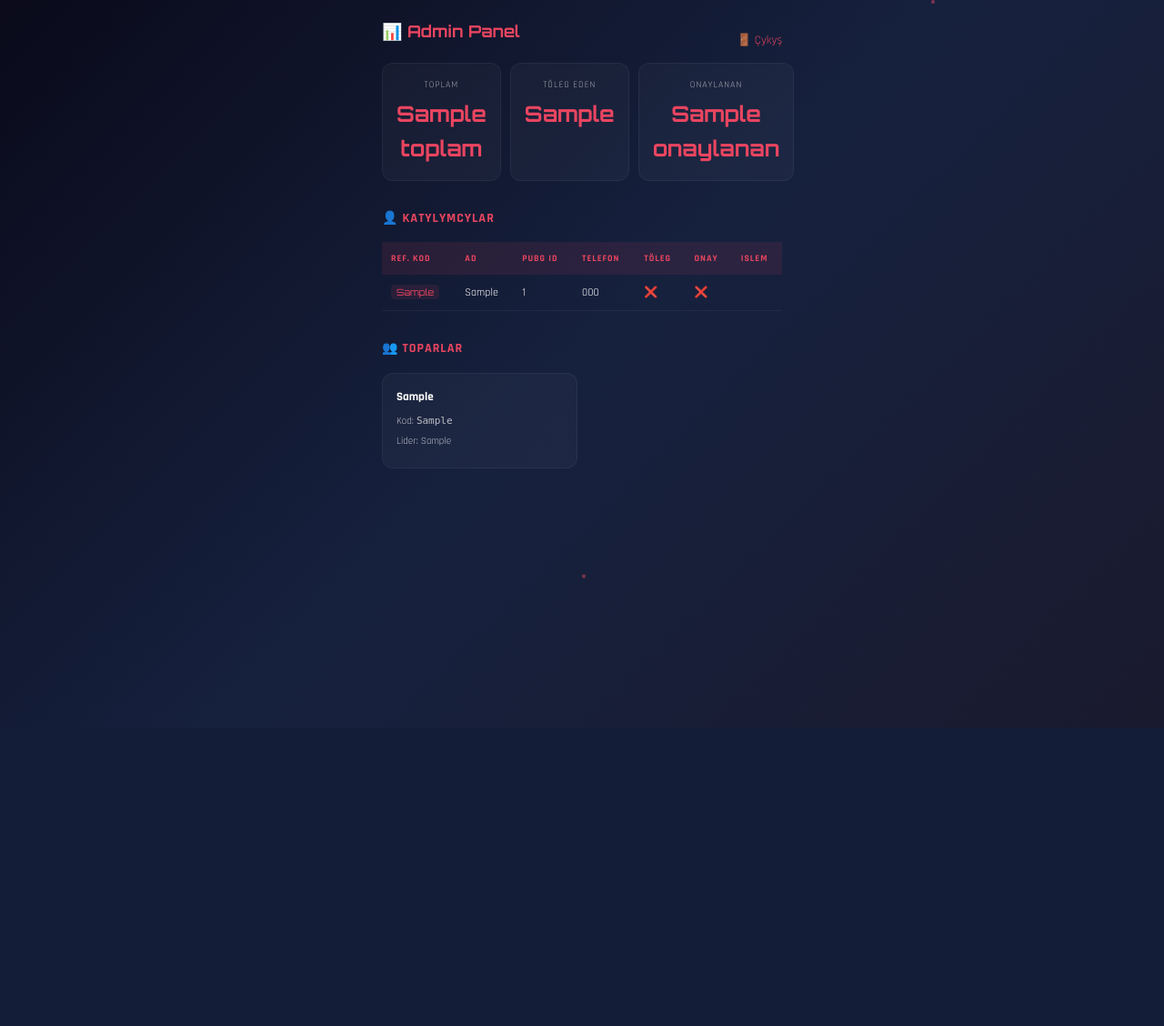
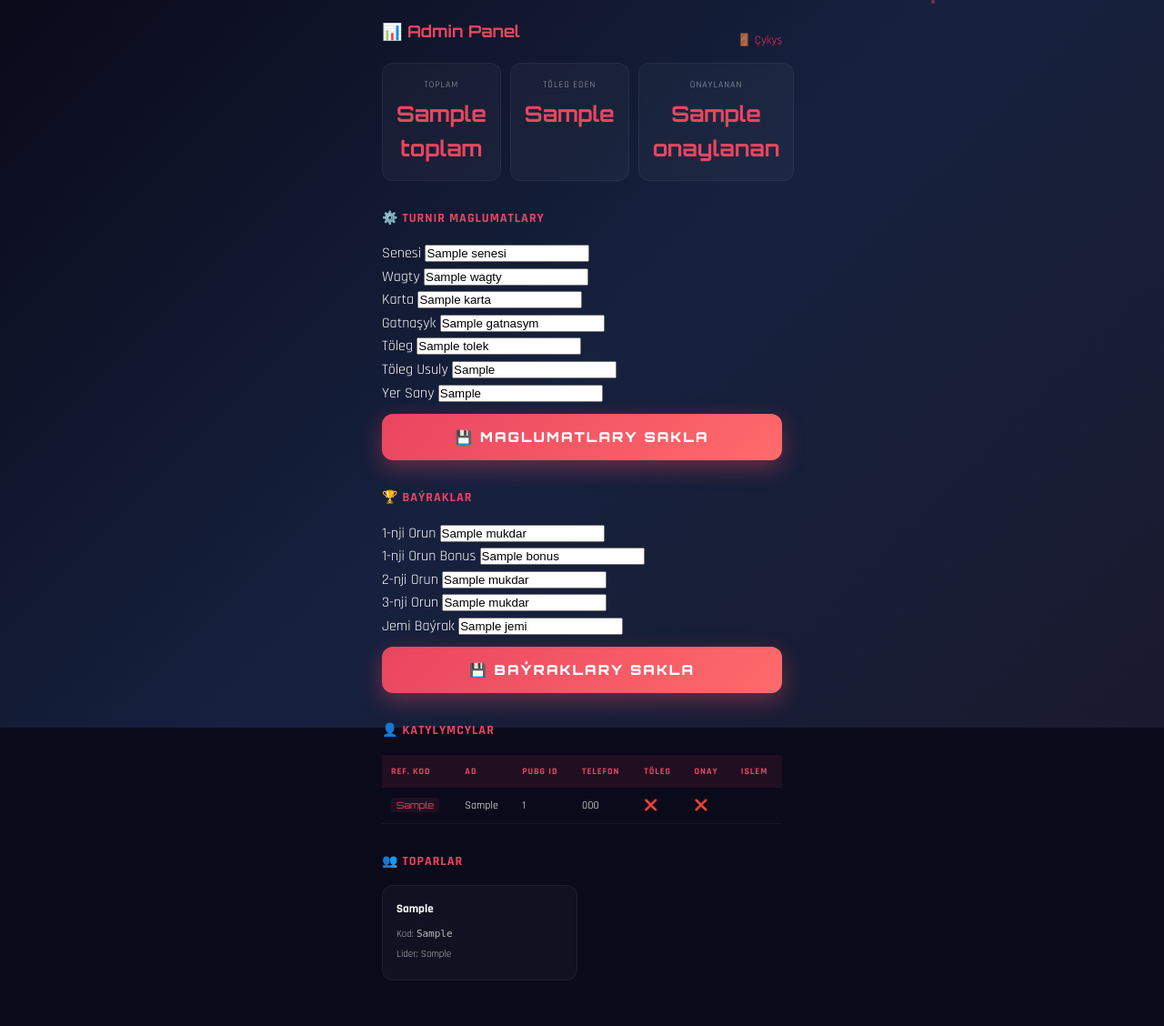
Before and after one commit to kemabarber-maxer/Turnir, a Flask app: template templates/admin_panel.html in a window 1280 px wide. Shown: the whole page at 91% size. Before the commit the page ends 636 px from the top, so only its background shows below. Run offline with Flask 3, Linux system fonts and the light colour scheme; the template is opened without the code that fills it: most values are stand-ins (such as "Sample title", 1, 10 or a date in 2020).

Commit message:
Update admin_panel.html

```diff
--- a/templates/admin_panel.html
+++ b/templates/admin_panel.html
@@ -13,11 +13,11 @@
         <div class="particle"></div>
         <div class="particle"></div>
     </div>
-    <div class="container">
+    <div class="container main-content">
         <header class="admin-header">
             <div style="display:flex; justify-content:space-between; align-items:center;">
                 <h1>📊 Admin Panel</h1>
-                <a href="/admin/logout" style="color:#e94560; text-decoration:none; font-size:13px;">🚪 Çykyş</a>
+                <a href="/admin/logout" style="color:#ff2d55; text-decoration:none; font-size:13px;">🚪 Çykyş</a>
             </div>
             <div class="admin-stats">
                 <div class="stat-box">
@@ -34,6 +34,74 @@
                 </div>
             </div>
         </header>
+
+        <!-- AYARLAR -->
+        <section class="admin-section">
+            <h2>⚙️ Turnir Maglumatlary</h2>
+            <div class="ayar-form">
+                <div class="ayar-group">
+                    <label>Senesi</label>
+                    <input type="text" id="ayar-senesi" value="{{ turnir.senesi }}" placeholder="25 Iýul 2026">
+                </div>
+                <div class="ayar-group">
+                    <label>Wagty</label>
+                    <input type="text" id="ayar-wagty" value="{{ turnir.wagty }}" placeholder="20:00 (TM)">
+                </div>
+                <div class="ayar-group">
+                    <label>Karta</label>
+                    <input type="text" id="ayar-karta" value="{{ turnir.karta }}" placeholder="Erangel">
+                </div>
+                <div class="ayar-group">
+                    <label>Gatnaşyk</label>
+                    <input type="text" id="ayar-gatnasym" value="{{ turnir.gatnasym }}" placeholder="Squad (4 kişi)">
+                </div>
+                <div class="ayar-group">
+                    <label>Töleg</label>
+                    <input type="text" id="ayar-tolek" value="{{ turnir.tolek }}" placeholder="5 Manat">
+                </div>
+                <div class="ayar-group">
+                    <label>Töleg Usuly</label>
+                    <input type="text" id="ayar-tolek-usuly" value="{{ turnir.tolek_usuly }}" placeholder="TMCell SMS">
+                </div>
+                <div class="ayar-group">
+                    <label>Yer Sany</label>
+                    <input type="text" id="ayar-yer-sany" value="{{ stats.yer_sany }}" placeholder="100">
+                </div>
+                <button class="btn-submit" onclick="saveAyarlar()" style="margin-top:10px;">
+                    💾 Maglumatlary Sakla
+                </button>
+            </div>
+        </section>
+
+        <!-- BAYRAKLAR -->
+        <section class="admin-section">
+            <h2>🏆 Baýraklar</h2>
+            <div class="ayar-form">
+                <div class="ayar-group">
+                    <label>1-nji Orun</label>
+                    <input type="text" id="ayar-b1" value="{{ bayraklar.bir.mukdar }}" placeholder="300 Manat">
+                </div>
+                <div class="ayar-group">
+                    <label>1-nji Orun Bonus</label>
+                    <input type="text" id="ayar-b1-bonus" value="{{ bayraklar.bir.bonus }}" placeholder="+ 🏆 Kubok">
+                </div>
+                <div class="ayar-group">
+                    <label>2-nji Orun</label>
+                    <input type="text" id="ayar-b2" value="{{ bayraklar.iki.mukdar }}" placeholder="150 Manat">
+                </div>
+                <div class="ayar-group">
+                    <label>3-nji Orun</label>
+                    <input type="text" id="ayar-b3" value="{{ bayraklar.uc.mukdar }}" placeholder="50 Manat">
+                </div>
+                <div class="ayar-group">
+                    <label>Jemi Baýrak</label>
+                    <input type="text" id="ayar-bjemi" value="{{ bayraklar.jemi }}" placeholder="500 M">
+                </div>
+                <button class="btn-submit" onclick="saveBayraklar()" style="margin-top:10px;">
+                    💾 Baýraklary Sakla
+                </button>
+            </div>
+        </section>
 
         <section class="admin-section">
             <h2>👤 Katylymcylar</h2>
@@ -91,43 +159,82 @@
     </div>
 
     <script>
+        let csrfToken = '';
+        async function getCsrfToken() {
+            try {
+                const response = await fetch('/api/csrf-token');
+                const result = await response.json();
+                if (result.success) csrfToken = result.csrf_token;
+            } catch (error) { console.error(error); }
+        }
+        getCsrfToken();
+
+        async function saveAyarlar() {
+            if (!csrfToken) { alert('CSRF token tapylmady.'); return; }
+            const data = {
+                turnir_senesi: document.getElementById('ayar-senesi').value,
+                turnir_wagty: document.getElementById('ayar-wagty').value,
+                turnir_karta: document.getElementById('ayar-karta').value,
+                turnir_gatnasym: document.getElementById('ayar-gatnasym').value,
+                turnir_tolek: document.getElementById('ayar-tolek').value,
+                turnir_tolek_usuly: document.getElementById('ayar-tolek-usuly').value,
+                turnir_yer_sany: document.getElementById('ayar-yer-sany').value,
+                csrf_token: csrfToken
+            };
+            try {
+                const response = await fetch('/api/admin-ayarlari-kaydet', {
+                    method: 'POST', headers: {'Content-Type': 'application/json'},
+                    body: JSON.stringify(data)
+                });
+                const result = await response.json();
+                alert(result.message);
+                if (result.success) location.reload();
+            } catch (error) { alert('Ýalňyşlyk ýüze çykdy.'); }
+        }
+
+        async function saveBayraklar() {
+            if (!csrfToken) { alert('CSRF token tapylmady.'); return; }
+            const data = {
+                bayrak_1: document.getElementById('ayar-b1').value + '|' + document.getElementById('ayar-b1-bonus').value,
+                bayrak_2: document.getElementById('ayar-b2').value,
+                bayrak_3: document.getElementById('ayar-b3').value,
+                bayrak_jemi: document.getElementById('ayar-bjemi').value,
+                csrf_token: csrfToken
+            };
+            try {
+                const response = await fetch('/api/admin-ayarlari-kaydet', {
+                    method: 'POST', headers: {'Content-Type': 'application/json'},
+                    body: JSON.stringify(data)
+                });
+                const result = await response.json();
+                alert(result.message);
+                if (result.success) location.reload();
+            } catch (error) { alert('Ýalňyşlyk ýüze çykdy.'); }
+        }
+
         async function onayla(refCode) {
             if (!confirm('Tassyklamak isleýärsiňizmi?')) return;
             try {
                 const response = await fetch('/api/admin-onayla', {
-                    method: 'POST',
-                    headers: { 'Content-Type': 'application/json' },
-                    body: JSON.stringify({ referans_kodu: refCode })
+                    method: 'POST', headers: {'Content-Type': 'application/json'},
+                    body: JSON.stringify({referans_kodu: refCode})
                 });
                 const result = await response.json();
-                if (result.success) {
-                    location.reload();
-                } else {
-                    alert(result.message);
-                }
-            } catch (error) {
-                alert('Ýalňyşlyk ýüze çykdy.');
-            }
+                if (result.success) location.reload(); else alert(result.message);
+            } catch (error) { alert('Ýalňyşlyk ýüze çykdy.'); }
         }
 
         async function reddet(refCode) {
             if (!confirm('Ret etmek isleýärsiňizmi?')) return;
             try {
                 const response = await fetch('/api/admin-reddet', {
-                    method: 'POST',
-                    headers: { 'Content-Type': 'application/json' },
-                    body: JSON.stringify({ referans_kodu: refCode })
+                    method: 'POST', headers: {'Content-Type': 'application/json'},
+                    body: JSON.stringify({referans_kodu: refCode})
                 });
                 const result = await response.json();
-                if (result.success) {
-                    location.reload();
-                } else {
-                    alert(result.message);
-                }
-            } catch (error) {
-                alert('Ýalňyşlyk ýüze çykdy.');
-            }
+                if (result.success) location.reload(); else alert(result.message);
+            } catch (error) { alert('Ýalňyşlyk ýüze çykdy.'); }
         }
     </script>
 </body>
-</html>
+    </html>
```
